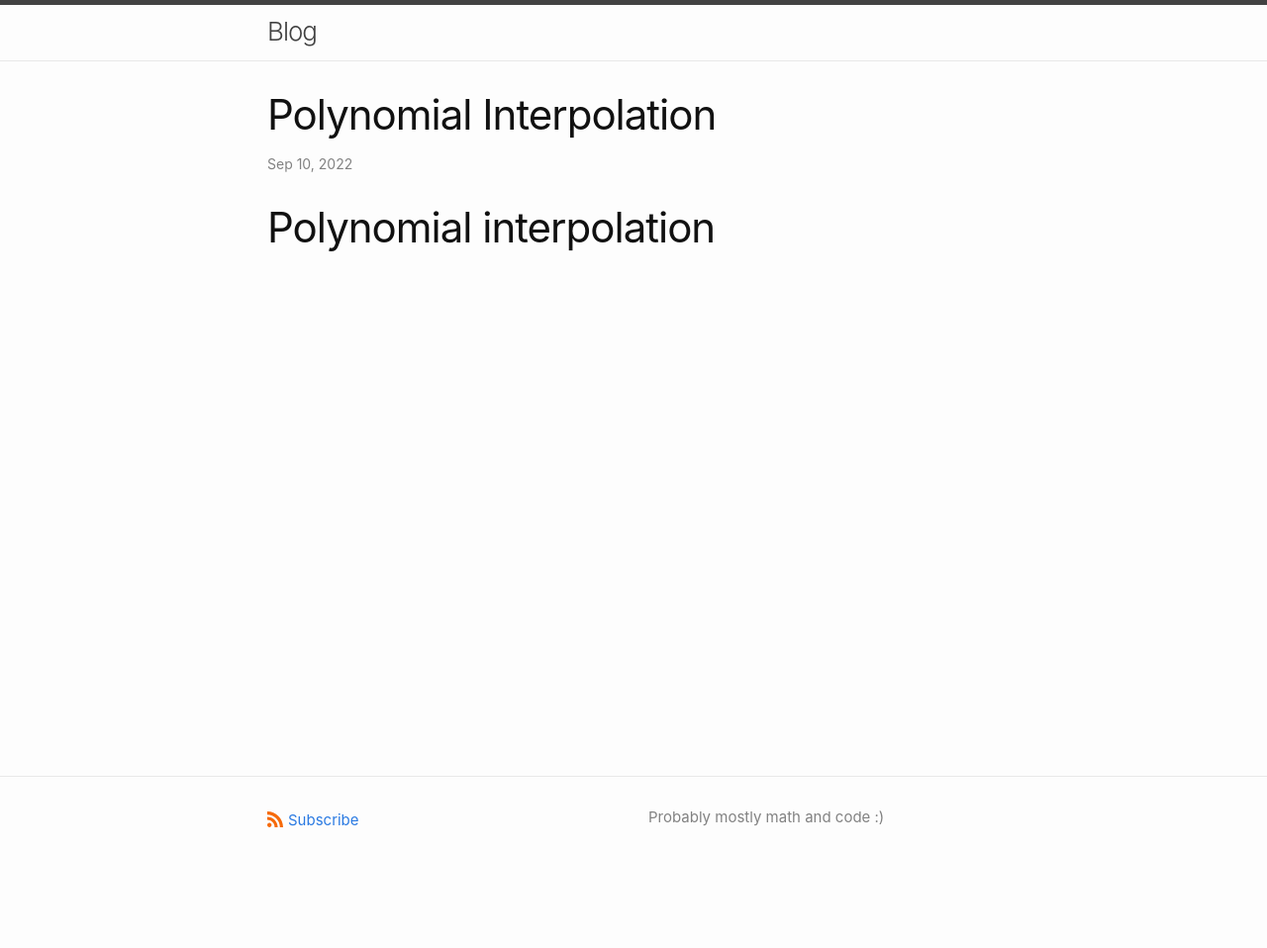
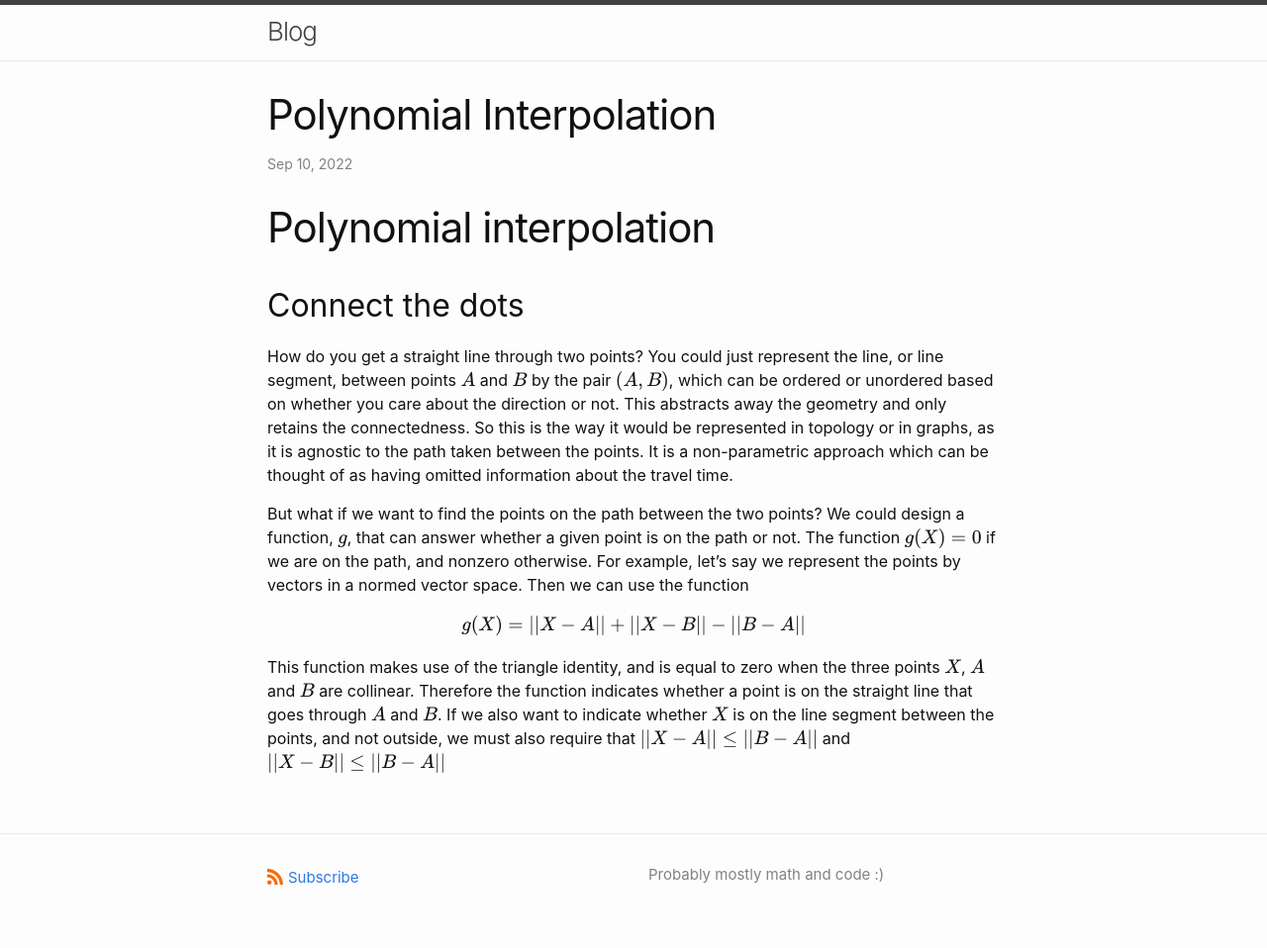
Before and after one commit to torgeiba/torgeiba.github.io, a Jekyll site: the page built from _posts/2022-09-10-polynomial-interpolation.md, in a window 1280 px wide. Shown: the whole page at 99% size. Built offline with Jekyll 4.4.1, drawn with Linux system fonts in a browser that asks for light colours; our own code applies the rules of GitHub Pages for plain Markdown files; formulas are drawn with MathJax 3; before the commit the page ends 900 px from its top, so only the background shows below that.

Commit message:
Update 2022-09-10-polynomial-interpolation.md

```diff
--- a/_posts/2022-09-10-polynomial-interpolation.md
+++ b/_posts/2022-09-10-polynomial-interpolation.md
@@ -1 +1,19 @@
 # Polynomial interpolation
+
+## Connect the dots
+
+How do you get a straight line through two points? You could just represent the line, or line segment, between points $A$ and $B$ by the pair
+$(A, B)$, which can be ordered or unordered based on whether you care about the direction or not. This abstracts away the geometry
+and only retains the connectedness. So this is the way it would be represented in topology or in graphs, as it is agnostic to the path taken between the points.
+It is a non-parametric approach which can be thought of as having omitted information about the travel time.
+
+But what if we want to find the points on the path between the two points? We could design a function, $g$, that can answer whether a given point is on the path or not.
+The function $g(X) = 0$ if we are on the path, and nonzero otherwise. For example, let's say we represent the points by vectors in a normed vector space.
+Then we can use the function
+
+$$g(X) = ||X - A|| + ||X - B|| - ||B - A||$$
+
+This function makes use of the triangle identity, and is equal to zero when the three points $X$, $A$ and $B$ are collinear.
+Therefore the function indicates whether a point is on the straight line that goes through $A$ and $B$.
+If we also want to indicate whether $X$ is on the line segment between the points, and not outside, we must also require that
+$||X - A|| \le  ||B - A||$ and $||X - B|| \le  ||B - A||$
```
